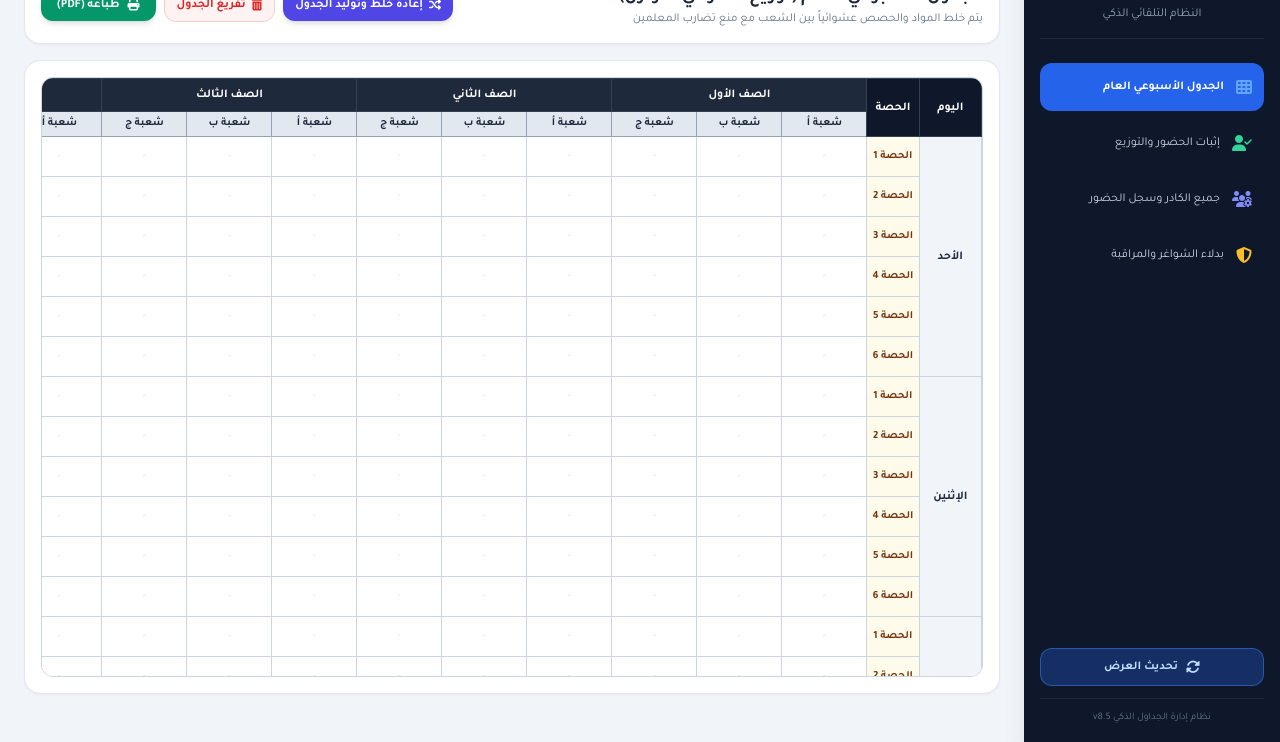
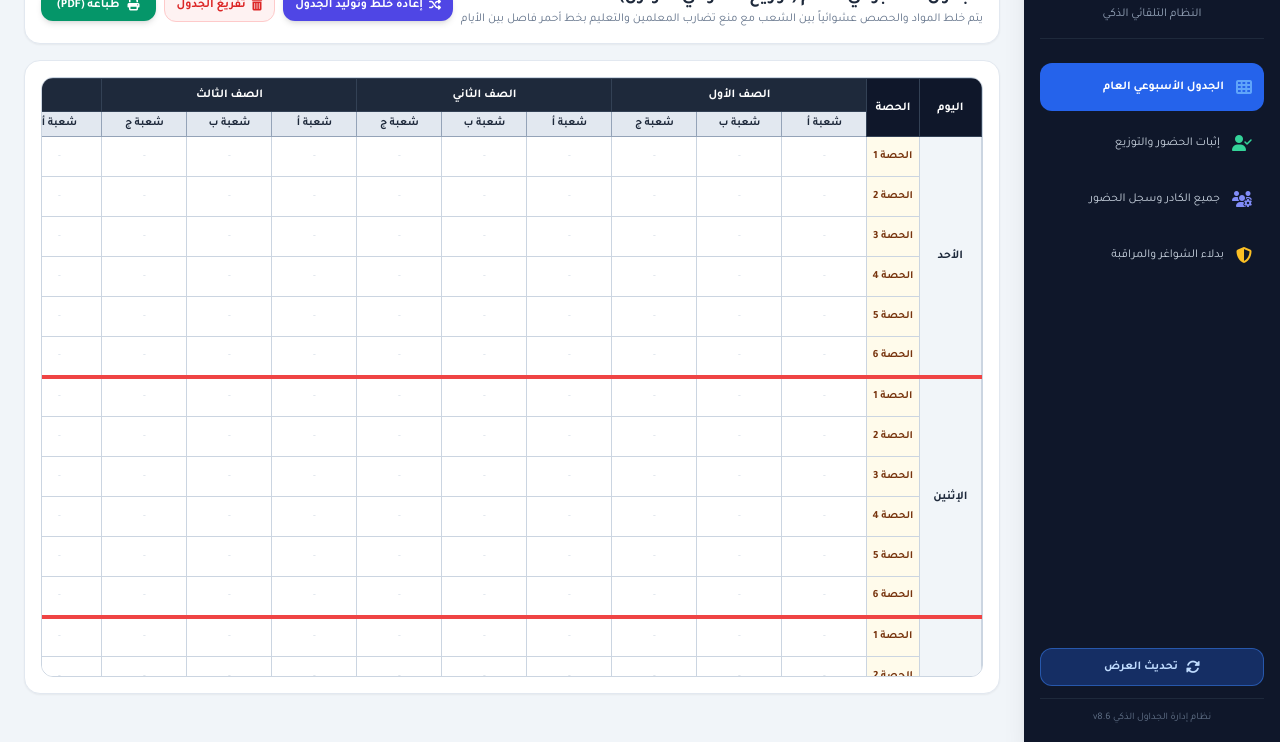
Before and after one commit to nooraljashame018-boop/Noor-system, an Electron app: page index.html in a window 1280 px wide. Shown: the part 58-800 px from the top of the page. Drawn offline with nearby package versions, Linux system fonts and the light colour scheme.

Commit message:
Update index.html

```diff
--- a/index.html
+++ b/index.html
@@ -13,11 +13,16 @@
     <style>
         body { font-family: 'Tajawal', sans-serif; }
         .nav-btn.active { background-color: #2563eb; color: white; font-weight: bold; }
+        /* كلاس الخط الأحمر الفاصل بين الأيام */
+        .day-separator-red {
+            border-bottom: 4px solid #ef4444 !important; /* خط أحمر عريض وواضح */
+        }
         @media print {
             aside, .no-print, button, input, select { display: none !important; }
             body, main, .print-area { background: #ffffff !important; color: #000 !important; width: 100% !important; }
             table { width: 100% !important; border-collapse: collapse !important; font-size: 8pt !important; }
             th, td { border: 1px solid #333 !important; padding: 4px !important; text-align: center !important; }
+            .day-separator-red { border-bottom: 4px solid #ef4444 !important; }
         }
     </style>
 </head>
@@ -55,7 +60,7 @@
                 <i class="fas fa-rotate text-sm"></i> تحديث العرض
             </button>
             <div class="text-[10px] text-slate-500 text-center border-t border-slate-800 pt-3">
-                نظام إدارة الجداول الذكي v8.5
+                نظام إدارة الجداول الذكي v8.6
             </div>
         </div>
     </aside>
@@ -68,7 +73,7 @@
             <div class="bg-white p-4 rounded-2xl shadow-sm border border-slate-200 flex justify-between items-center no-print">
                 <div>
                     <h2 class="text-lg font-bold text-slate-800">الجدول الأسبوعي العام (توزيع عشوائي متوازن)</h2>
-                    <p class="text-xs text-slate-500">يتم خلط المواد والحصص عشوائياً بين الشعب مع منع تضارب المعلمين</p>
+                    <p class="text-xs text-slate-500">يتم خلط المواد والحصص عشوائياً بين الشعب مع منع تضارب المعلمين والتعليم بخط أحمر فاصل بين الأيام</p>
                 </div>
                 <div class="flex items-center gap-2">
                     <button onclick="autoGenerateFullSchedule()" class="bg-indigo-600 text-white font-bold py-2 px-3 rounded-xl hover:bg-indigo-700 transition text-xs shadow-md flex items-center gap-1.5">
@@ -544,7 +549,6 @@
             }
         }
 
-        // دالة التوزيع العشوائي الذكي لمنع التضارب والنمطية
         function autoGenerateFullSchedule() {
             let teachers = getTeachers();
             if (teachers.length === 0) {
@@ -553,8 +557,6 @@
             }
 
             let grid = {};
-
-            // تجميع كافة الحصص المطلوب توزيعها
             let pool = [];
             teachers.forEach(t => {
                 let assignedQuota = 0;
@@ -576,13 +578,11 @@
                 });
             });
 
-            // خلط الحصص عشوائياً (Fisher-Yates Shuffle)
             for (let i = pool.length - 1; i > 0; i--) {
                 const j = Math.floor(Math.random() * (i + 1));
                 [pool[i], pool[j]] = [pool[j], pool[i]];
             }
 
-            // إنشاء قائمة بجميع الأماكن المتاحة بالجدول
             let availableSlots = [];
             for (let d = 0; d < days.length; d++) {
                 for (let l = 0; l < lessons.length; l++) {
@@ -594,21 +594,17 @@
                 }
             }
 
-            // خلط الأماكن عشوائياً لتجنب النمط المتتابع
             availableSlots.sort(() => Math.random() - 0.5);
 
-            // تسكين الحصص مع التأكد من عدم التضارب
             pool.forEach(item => {
                 let placed = false;
                 for (let slotIdx = 0; slotIdx < availableSlots.length; slotIdx++) {
                     let slot = availableSlots[slotIdx];
 
-                    // التأكد من أن المكان مناسب للشعبة
                     if (slot.g === item.gradeIndex && slot.s === item.sectionIndex) {
                         let cellKey = `${slot.d}_${slot.l}_${slot.g}_${slot.s}`;
 
                         if (!grid[cellKey]) {
-                            // فحص هل المعلم مشغول بنفس اليوم والحصة في شعبة أخرى
                             let isTeacherBusy = false;
                             for (let checkG = 0; checkG < gradeNames.length; checkG++) {
                                 for (let checkS = 0; checkS < secNames.length; checkS++) {
@@ -782,7 +778,6 @@
             }).join('');
         }
 
-        // دالة تصفية واختيار أقل 5 معلمون حصصاً في اليوم المختار
         function refreshBackupTeachers() {
             const container = document.getElementById('backupTeachersList');
             let list = getTeachers().filter(t => t.isPresent);
@@ -794,7 +789,6 @@
                 return;
             }
 
-            // احتساب عدد الحصص اليومية لكل معلم حاضر في اليوم المختار
             let teacherStats = list.map(t => {
                 let dailyLessonsCount = 0;
 
@@ -815,11 +809,7 @@
                 };
             });
 
-            // ترتيب المعلمين تصاعدياً حسب الحصص اليومية (الأقل حصصاً أولاً)
             teacherStats.sort((a, b) => a.dailyLessonsCount - b.dailyLessonsCount);
-
-            // تحديد أول 5 معلمون ممن لديهم أقل حصص
-            let top5Candidates = teacherStats.slice(0, 5);
 
             container.innerHTML = teacherStats.map((item, index) => {
                 let t = item.teacher;
@@ -856,6 +846,7 @@
             }).join('');
         }
 
+        // دالة بناء الجدول الأسبوعي مع الخط الأحمر الفاصل
         function renderSchedule() {
             const hGrades = document.getElementById('tableHeaderGrades');
             const hSub = document.getElementById('tableHeaderSubColumns');
@@ -880,7 +871,11 @@
             let tbodyHtml = '';
             days.forEach((day, dIdx) => {
                 lessons.forEach((lesson, lIdx) => {
-                    tbodyHtml += `<tr class="hover:bg-slate-50 border-b border-slate-200">`;
+                    // إذا كانت هذه الحصة هي الحصة الأخيرة في اليوم (الحصة 6)، نضيف كلاس الخط الأحمر الفاصل
+                    let isLastLessonOfDay = (lIdx === lessons.length - 1);
+                    let rowClass = isLastLessonOfDay ? 'day-separator-red hover:bg-slate-50' : 'hover:bg-slate-50 border-b border-slate-200';
+
+                    tbodyHtml += `<tr class="${rowClass}">`;
                     if (lIdx === 0) {
                         tbodyHtml += `<td class="p-2 border border-slate-300 font-bold bg-slate-100 text-slate-800" rowspan="${lessons.length}">${day}</td>`;
                     }
```
